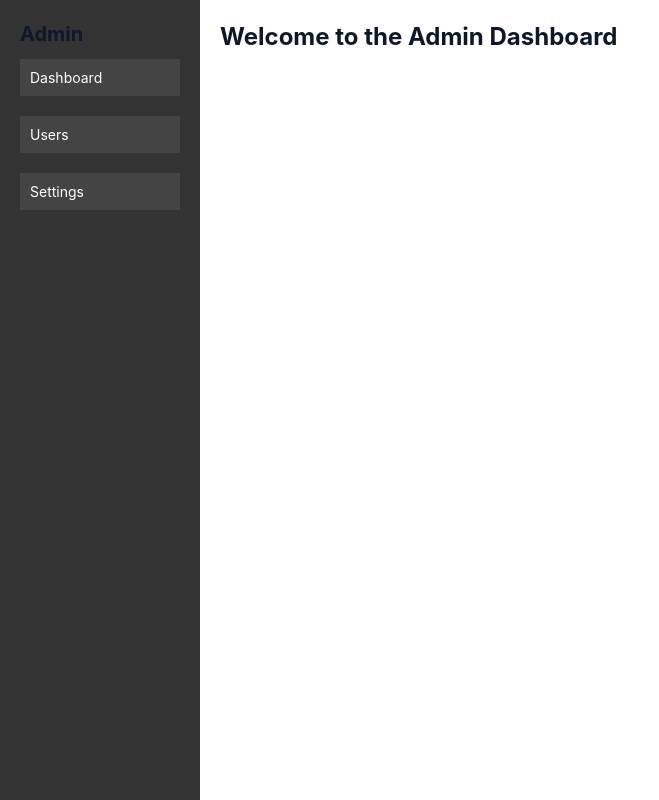
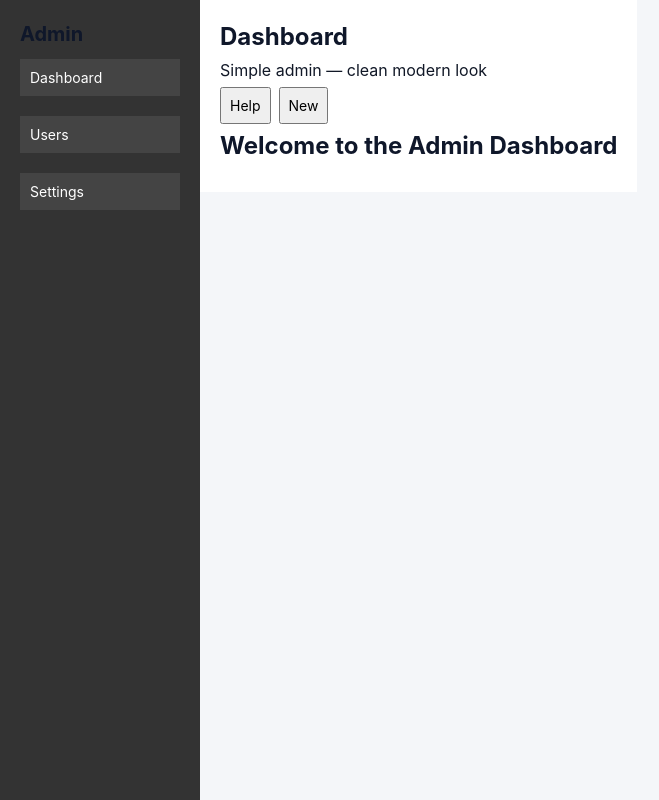
Before and after one commit to Sarthak-1729/React-admin-panel, a React (Create React App) app: page / in a window 1280 px wide. Shown: the whole page, without its empty margins (0-659 px from the left). Built offline with nearby package versions, Linux system fonts and the light colour scheme; the HTML template or start-up script is replaced by a standard one.

Commit message:
Update App.js

```diff
--- a/src/App.js
+++ b/src/App.js
@@ -4,23 +4,38 @@ import Dashboard from './components/Dashboard';
 import Users from './components/Users';
 import Settings from './components/Settings';
 import './App.css';
-
+import './index.css';
 
 function App() {
   const [page, setPage] = useState('dashboard');
 
-
   return (
     <div className="app-container">
-<Sidebar setPage={setPage} />
+      <Sidebar page={page} setPage={setPage} />
+
+      <div className="main-wrapper">
         <div className="content">
+          <div className="panel">
+            <div className="header-row">
+              <div>
+                <h1 style={{marginBottom:4}}>{page[0].toUpperCase() + page.slice(1)}</h1>
+                <div className="subtitle">Simple admin — clean modern look</div>
+              </div>
+              <div>
+                {/* placeholder for header actions if you need later */}
+                <button className="btn btn-ghost">Help</button>
+                <button className="btn btn-primary" style={{marginLeft:8}}>New</button>
+              </div>
+            </div>
+
             {page === 'dashboard' && <Dashboard />}
             {page === 'users' && <Users />}
             {page === 'settings' && <Settings />}
           </div>
         </div>
+      </div>
+    </div>
   );
 }
 
-
 export default App;
```
Lines whose indentation alone changed are shown as unchanged.
